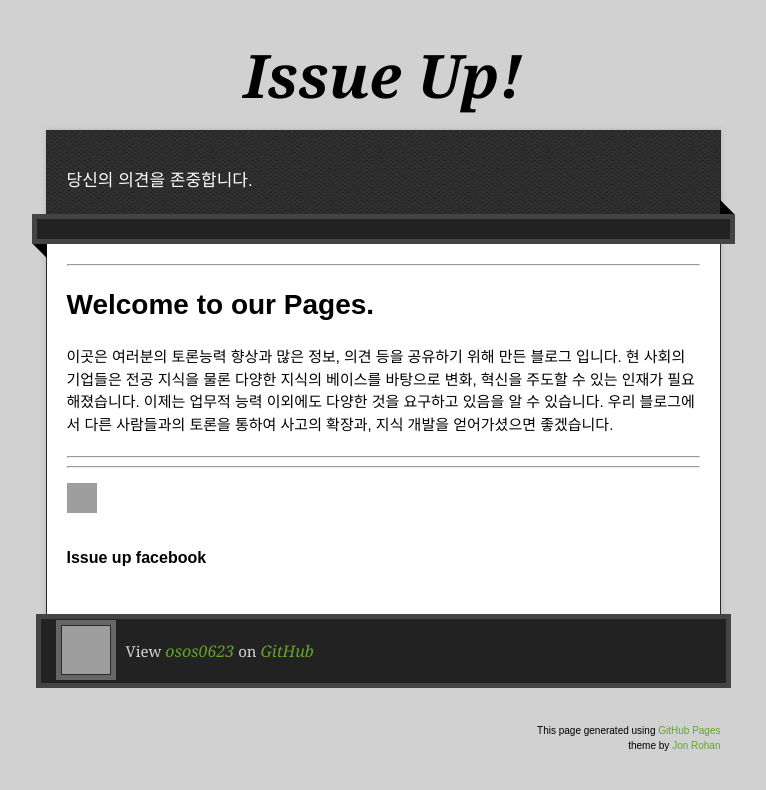
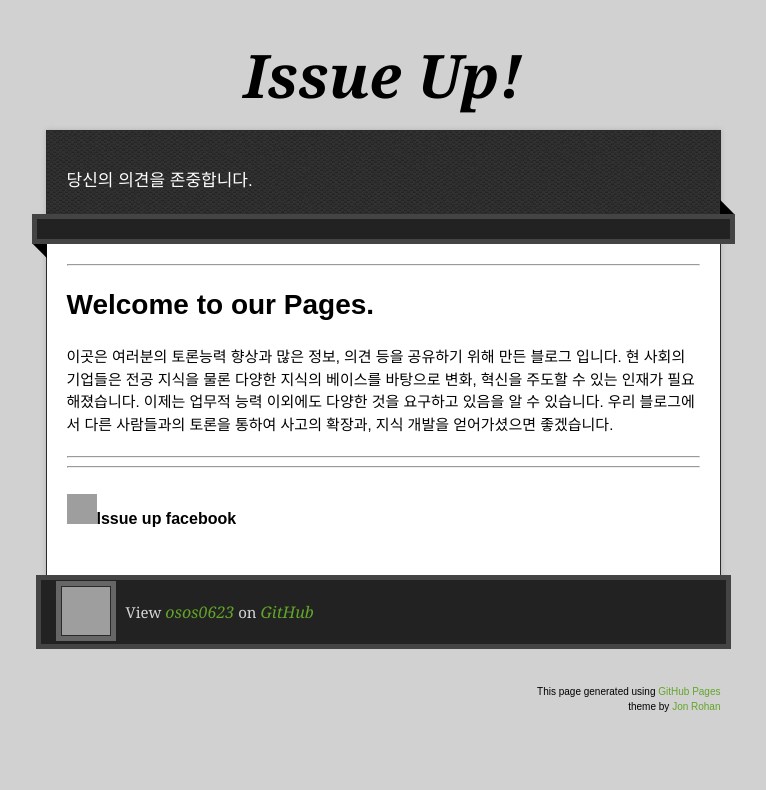
Before and after one commit to osos0623/osos0623.github.com, a Jekyll site: the page index.html, which Jekyll copies as it is, in a window 1280 px wide. Shown: the top 790 px of the page, without its empty margins (257-1023 px from the left). Built offline with Jekyll 4.4.1, drawn with Linux system fonts in a browser that asks for light colours; nearby versions of some CDN libraries; grey boxes are pictures that could not be loaded.

Commit message:
Update index.html

```diff
--- a/index.html
+++ b/index.html
@@ -50,7 +50,7 @@
 
  <div class="facebook">
 
-      <p><a href="https://facebook.com/issueup" class="facebook"><img src="http://cfile3.uf.tistory.com/image/194F09384FB888540ABBD6" width="30" height="30"></a><h5>Issue up facebook</h5></a></p>
+      <p><h5><a href="https://facebook.com/issueup" class="facebook"><img src="http://cfile3.uf.tistory.com/image/194F09384FB888540ABBD6" width="30" height="30"></a>Issue up facebook</h5></a></p>
 
       </div>
 
```
